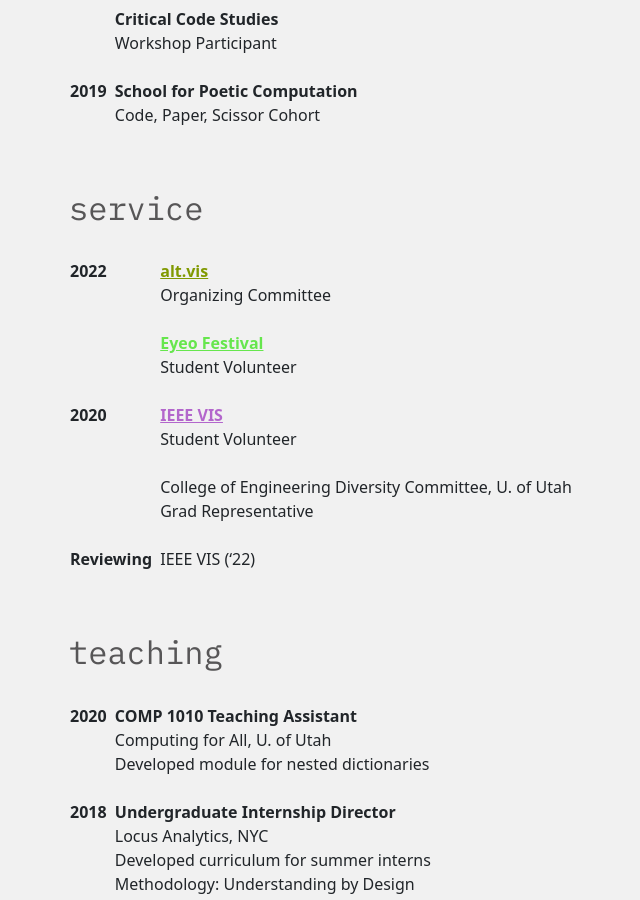
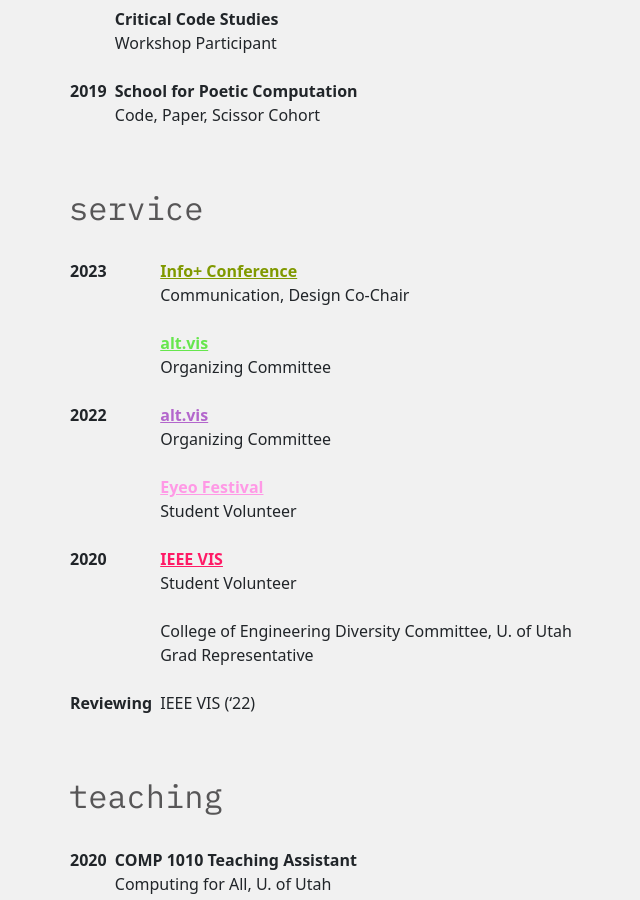
Before and after one commit to gotdairyya/gotdairyya.github.io, a Jekyll site: the page built from cv.md, in a window 1280 px wide and 900 px high, scrolled down 2061 px. Shown: the whole window, without its empty margins (13-653 px from the left). Built offline with Jekyll 4.4.1, drawn with Linux system fonts in a browser that asks for light colours; some web fonts are replaced.

Commit message:
Add 2023 service

```diff
--- a/cv.md
+++ b/cv.md
@@ -106,22 +106,28 @@
 
 ## service
 
-|               |     |                                                        |
-| ------------- | --- | ------------------------------------------------------ |
-| **2022**      |     | [**alt.vis**](https://altvis.github.io/)               |
-|               |     | Organizing Committee                                   |
-|               |     |                                                        |
-|               |     | [**Eyeo Festival** ](https://eyeofestival.com/)        |
-|               |     | Student Volunteer                                      |
-|               |     |                                                        |
-| **2020**      |     | [**IEEE VIS**](https://ieeevis.org/year/2020/welcome)  |
-|               |     | Student Volunteer                                      |
-|               |     |                                                        |
-|               |     | College of Engineering Diversity Committee, U. of Utah |
-|               |     | Grad Representative                                    |
-|               |     |                                                        |
-| **Reviewing** |     | IEEE VIS ('22)                                         |
-|               |     |                                                        |
+|               |     |                                                                |
+| ------------- | --- | -------------------------------------------------------------- |
+| **2023**      |     | [**Info+ Conference**](https://informationplusconference.com/) |
+|               |     | Communication, Design Co-Chair                                 |
+|               |     |                                                                |
+|               |     | [**alt.vis**](https://altvis.github.io/)                       |
+|               |     | Organizing Committee                                           |
+|               |     |                                                                |
+| **2022**      |     | [**alt.vis**](https://altvis.github.io/)                       |
+|               |     | Organizing Committee                                           |
+|               |     |                                                                |
+|               |     | [**Eyeo Festival** ](https://eyeofestival.com/)                |
+|               |     | Student Volunteer                                              |
+|               |     |                                                                |
+| **2020**      |     | [**IEEE VIS**](https://ieeevis.org/year/2020/welcome)          |
+|               |     | Student Volunteer                                              |
+|               |     |                                                                |
+|               |     | College of Engineering Diversity Committee, U. of Utah         |
+|               |     | Grad Representative                                            |
+|               |     |                                                                |
+| **Reviewing** |     | IEEE VIS ('22)                                                 |
+|               |     |                                                                |
 
 <br>
 
```
